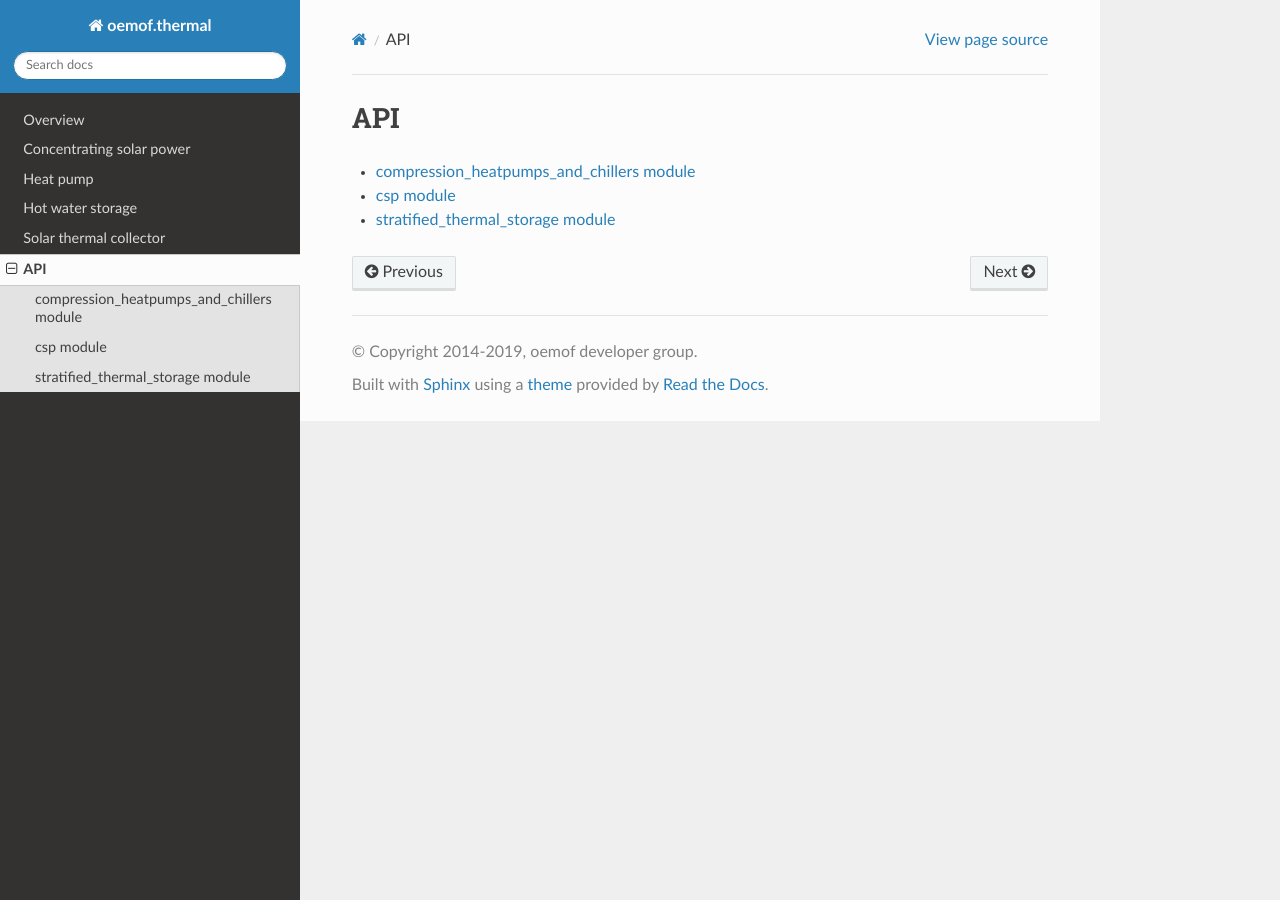
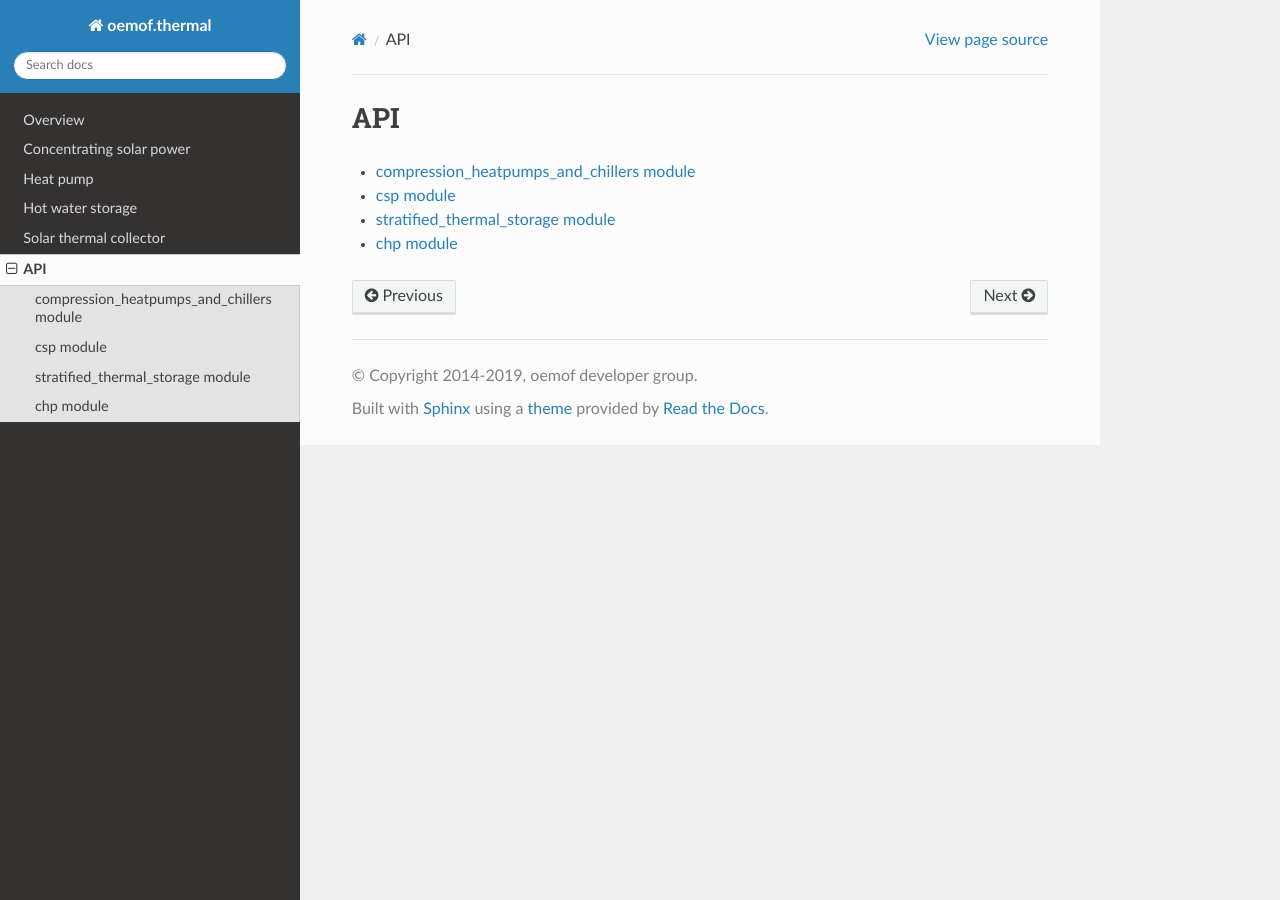
Before and after one commit to oemof/oemof-thermal, a Sphinx documentation site: the page built from docs/api.rst, in a window 1280 px wide. Built offline with Sphinx 7.4.7 and the Read the Docs theme 2.0.0, drawn with Linux system fonts in a browser that asks for light colours; formulas are drawn with MathJax 3.

Commit message:
Add new module to api docs

```diff
--- a/docs/api/oemof-thermal.rst
+++ b/docs/api/oemof-thermal.rst
@@ -19,3 +19,10 @@ stratified_thermal_storage module
     :members:
     :undoc-members:
     :show-inheritance:
+
+chp module
+==========================================================
+.. automodule:: oemof.thermal.chp
+    :members:
+    :undoc-members:
+    :show-inheritance:
```
